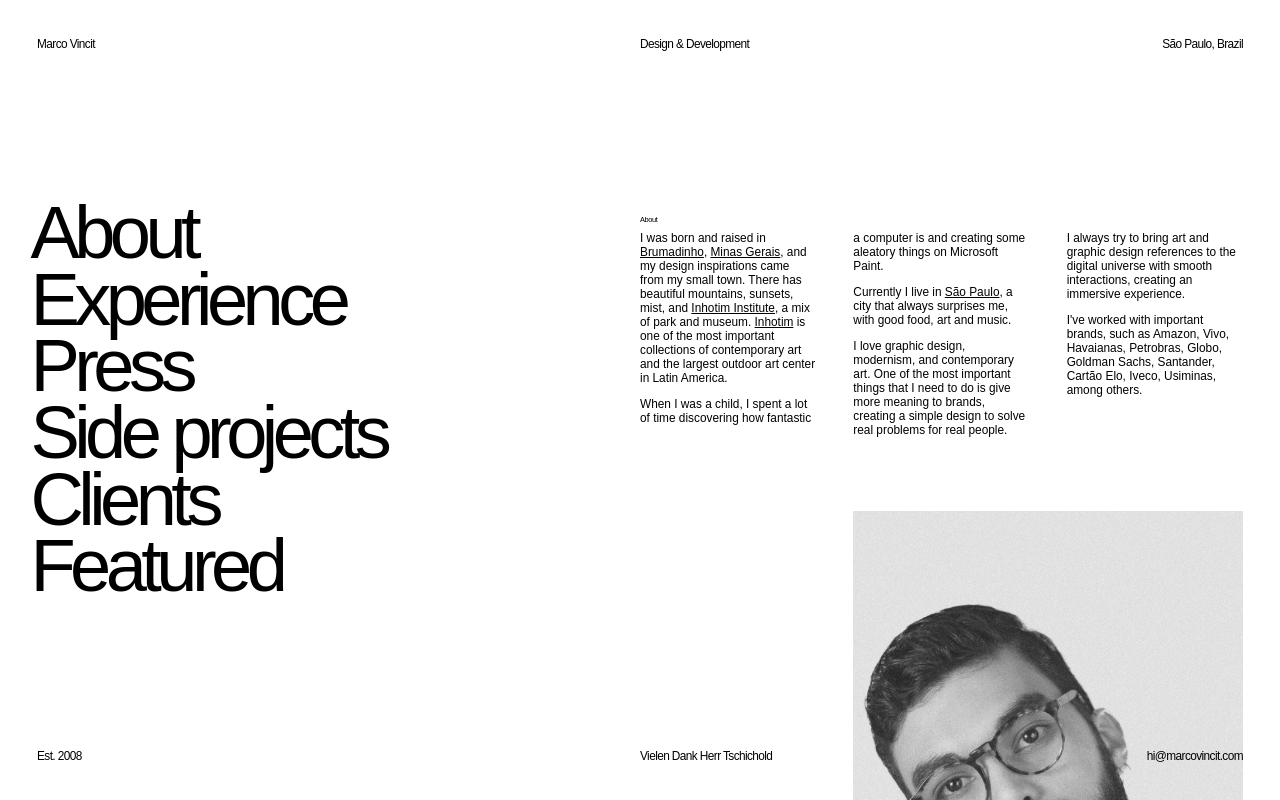
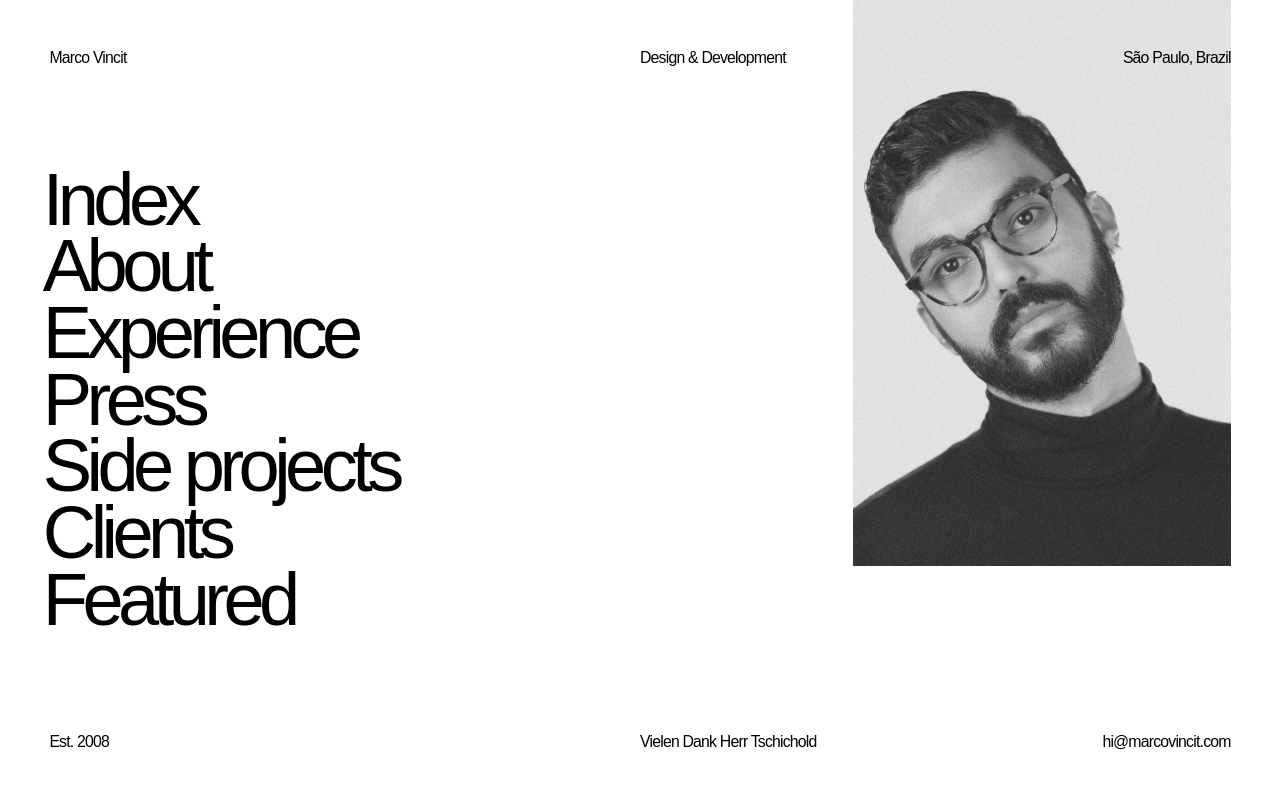
Before and after one commit to marcovincit/marcovincit-site, a Next.js app: page / in a window 1280 px wide. Shown: the top 800 px of the page. Built offline with nearby package versions, Linux system fonts and the light colour scheme; a web font is replaced by a local one.

Commit message:
Update 6 files

```diff
--- a/components/Menu/index.js
+++ b/components/Menu/index.js
@@ -13,6 +13,9 @@ export function Menu() {
   return (
     <menu className={styles.menu}>
       <ul>
+        <ActiveLink href="#">
+          <span>Index</span>
+        </ActiveLink>
 
         <ActiveLink href="#About">
           <span>About</span>
--- a/package.json
+++ b/package.json
@@ -11,6 +11,7 @@
   "dependencies": {
     "framer-motion": "^4.1.17",
     "html-react-parser": "^1.2.7",
+    "locomotive-scroll": "^4.1.4",
     "next": "11.0.1",
     "react": "17.0.2",
     "react-dom": "17.0.2",
--- a/pages/index.js
+++ b/pages/index.js
@@ -14,6 +14,15 @@ export default function Home() {
         <Menu />
 
         <main className={styles.content}>
+          <div className={styles.image}>
+            <Image
+              width={600}
+              height={900}
+              layout="responsive"
+              src="/about.jpg"
+            />
+          </div>
+
           {/* ABOUT */}
           <section id={data.about.title} className={styles.section}>
             <h3>{data.about.title}</h3>
@@ -24,15 +33,6 @@ export default function Home() {
               ))}
             </div>
           </section>
-
-          <div className={styles.image}>
-            <Image
-              width={600}
-              height={900}
-              layout="responsive"
-              src="/about.jpg"
-            />
-          </div>
 
           {/* EXPERIENCE */}
           <section id={data.experience.title} className={styles.section}>
--- a/styles/Home.module.scss
+++ b/styles/Home.module.scss
@@ -34,15 +34,31 @@
   // text-align: justify;
   // text-justify: inter-word;
 
+
+
   @include for-size(md) {
     column-count: 3;
   }
 }
 
+
+
+
 .grid {
   display:grid;
   gap:5rem;
   grid-template-columns: repeat(2, 1fr);
+
+
+  // &:hover {
+  //   li {
+  //     opacity: .2;
+
+  //     &:hover {
+  //       opacity: 1
+  //     }
+  //   }
+  // }
 
 
   @include for-size(md) {
@@ -54,6 +70,8 @@
 .image {
   width: 100%;
   padding:2rem;
+  position: sticky;
+  top:0;
 
   @include for-size(md) {
     width: calc(100% / 3 * 2);
--- a/styles/globals.scss
+++ b/styles/globals.scss
@@ -20,6 +20,10 @@ html {
   font-size: 10px;
 
   @include for-size(lg) {
+    font-size: calc(100vh / 810 * 10);
+  }
+
+  @include for-size(xl) {
     font-size: calc(100vh / 1080 * 10);
   }
 }
```
Also changed, not shown: 1 other file (tests, documents, lock files or other folders).
